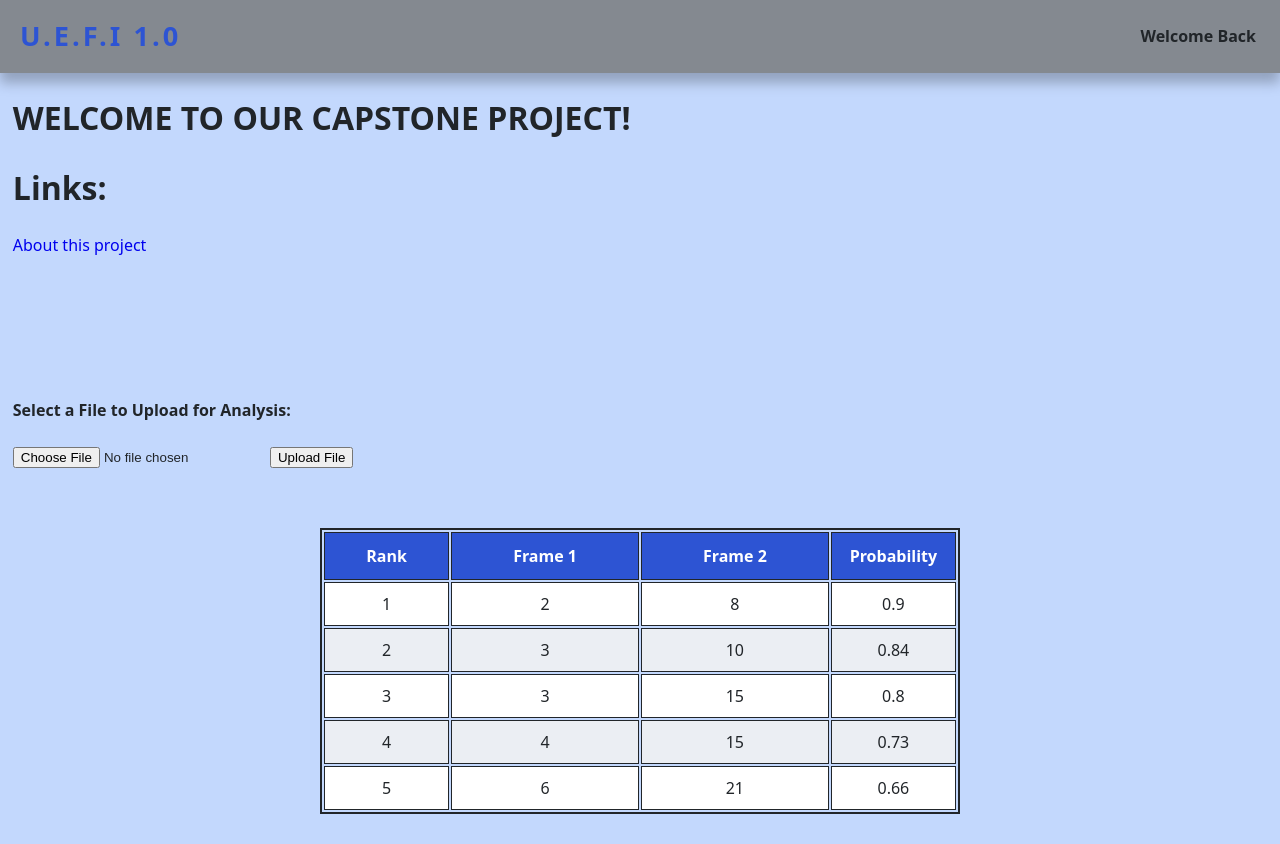
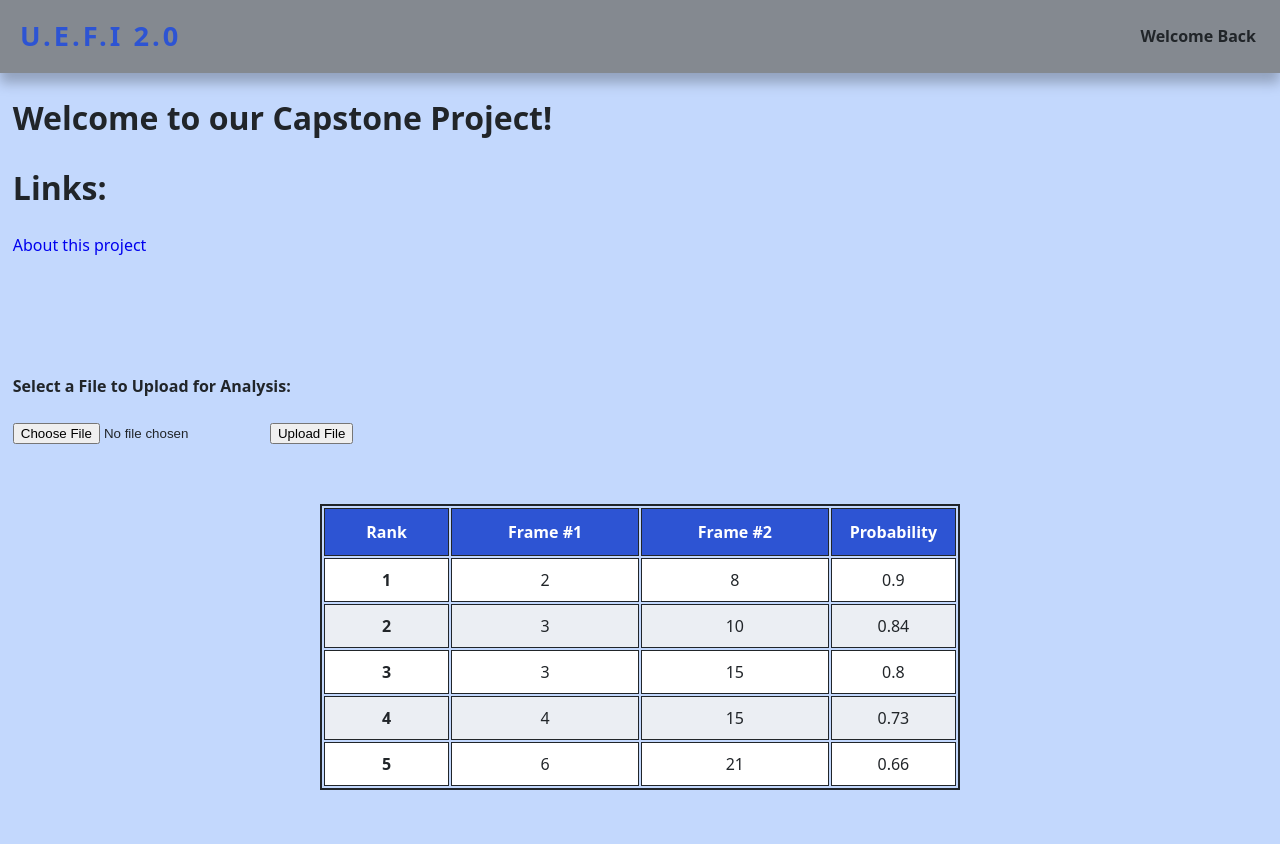
Before and after one commit to isobotka/SE4450-project-code, a website: page GUI/index.html in a window 1280 px wide. After the commit the page ends 820 px from the top, so only its background shows below. Drawn offline with Linux system fonts and the light colour scheme.

Commit message:
Small fixes

```diff
--- a/GUI/index.html
+++ b/GUI/index.html
@@ -13,7 +13,7 @@
     <div class="headerTitle">
         <div class="menuName">
             <a>
-                <a href= "index.html">U.E.F.I 1.0</a>
+                <a href= "index.html">U.E.F.I 2.0</a>
             </a>
         </div>
 
@@ -28,12 +28,12 @@
     <body>
         <div class="main">
 
-        <h1>WELCOME TO OUR CAPSTONE PROJECT!</h1>
+        <h1>Welcome to our Capstone Project!</h1>
 
         <h1>Links:</h1>
-        <a href = "about.html"> About this project </a>
+        <a href = "about.html">About this project</a>
 
-        <br><br><br><br><br><br>
+        <br><br><br><br><br>
         <!--
             <button onclick="uploadData()">Upload Data</button>
         -->
@@ -60,10 +60,10 @@
                             Rank
                         </th>
                         <th style="width:30%">
-                            Frame 1
+                            Frame #1
                         </th>
                         <th style="width:30%">
-                            Frame 2
+                            Frame #2
                         </th>
                         <th style="width:20%">
                             Probability
@@ -72,35 +72,35 @@
                 </thead>
 
                 <tr>
-                    <td>1</td>
+                    <td style="font-weight: 700;">1</td>
                     <td id="r1f1">row1, frame1</td>
                     <td id="r1f2">row1, frame2</td>
                     <td id="r1p">row1, probability</td>
                 </tr>
 
                 <tr>
-                    <td>2</td>
+                    <td style="font-weight: 700;">2</td>
                     <td id="r2f1">row2, frame1</td>
                     <td id="r2f2">row2, frame2</td>
                     <td id="r2p">row1, probability</td>
                 </tr>
 
                 <tr>
-                    <td>3</td>
+                    <td style="font-weight: 700;">3</td>
                     <td id="r3f1">row3, frame1</td>
                     <td id="r3f2">row3, frame2</td>
                     <td id="r3p">row3, probability</td>
                 </tr>
 
                 <tr>
-                    <td>4</td>
+                    <td style="font-weight: 700;">4</td>
                     <td id="r4f1">row4, frame1</td>
                     <td id="r4f2">row4, frame2</td>
                     <td id="r4p">row4, probability</td>
                 </tr>
 
                 <tr>
-                    <td>5</td>
+                    <td style="font-weight: 700;">5</td>
                     <td id="r5f1">row5, frame1</td>
                     <td id="r5f2">row5, frame2</td>
                     <td id="r5p">row5, probability</td>
```
Also changed, not shown: GUI/about.html (+1 -1 lines), 1 other file.
